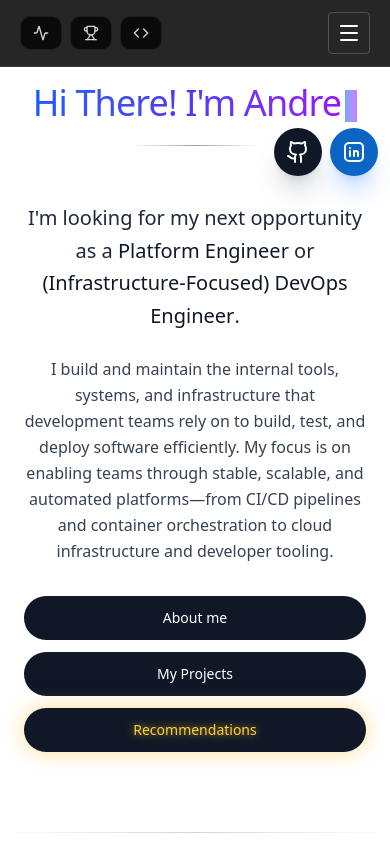
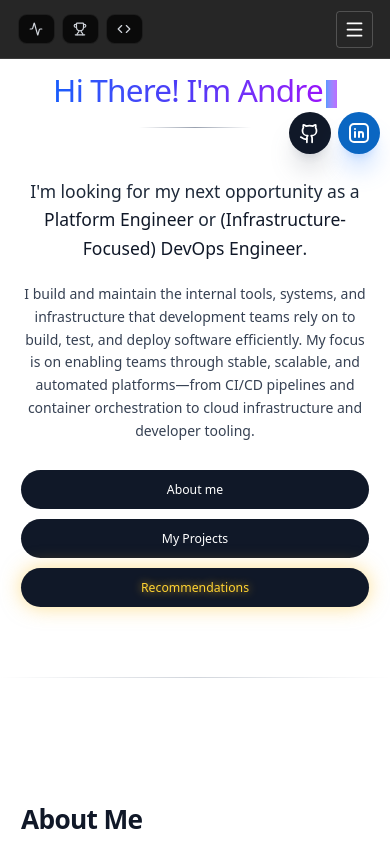
Before and after one commit to dremerten/pub-site, a React (Vite) app: page /home in a window 390 px wide. Shown: the top 844 px of the page. Built offline with nearby package versions, Linux system fonts and the light colour scheme; the HTML template or start-up script is replaced by a standard one.

Commit message:
update index

```diff
--- a/src/index.css
+++ b/src/index.css
@@ -118,6 +118,15 @@
   }
 }
 
+@media (max-width: 640px) {
+  html {
+    font-size: 14px;
+  }
+  body {
+    line-height: 1.5;
+  }
+}
+
 /* Animations matching benscott.dev */
 @keyframes slideInLeft {
   0% {
```
